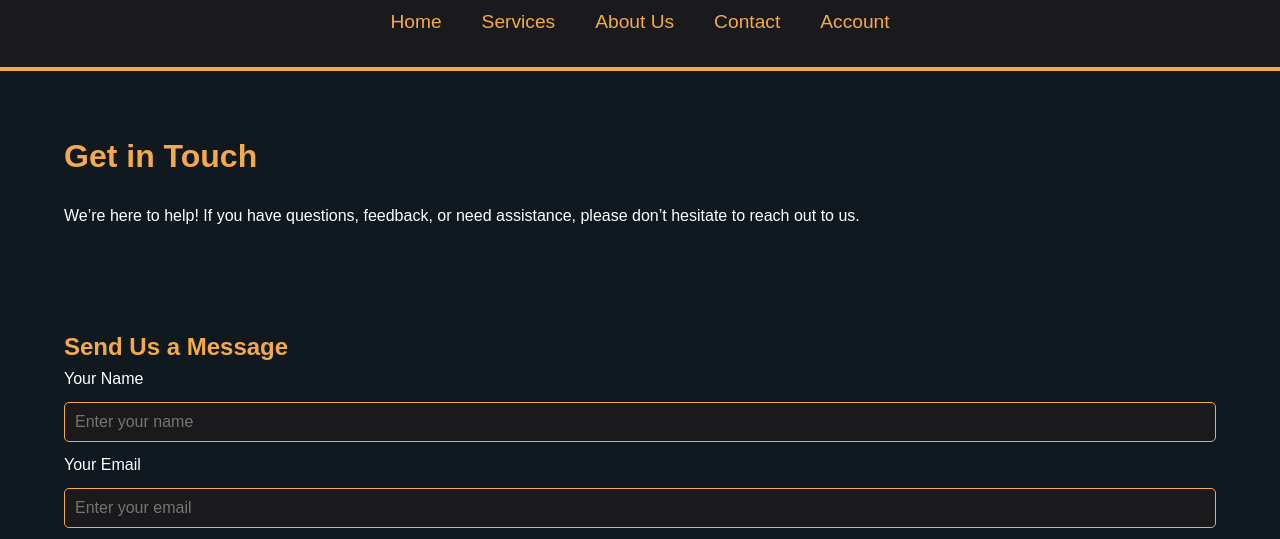
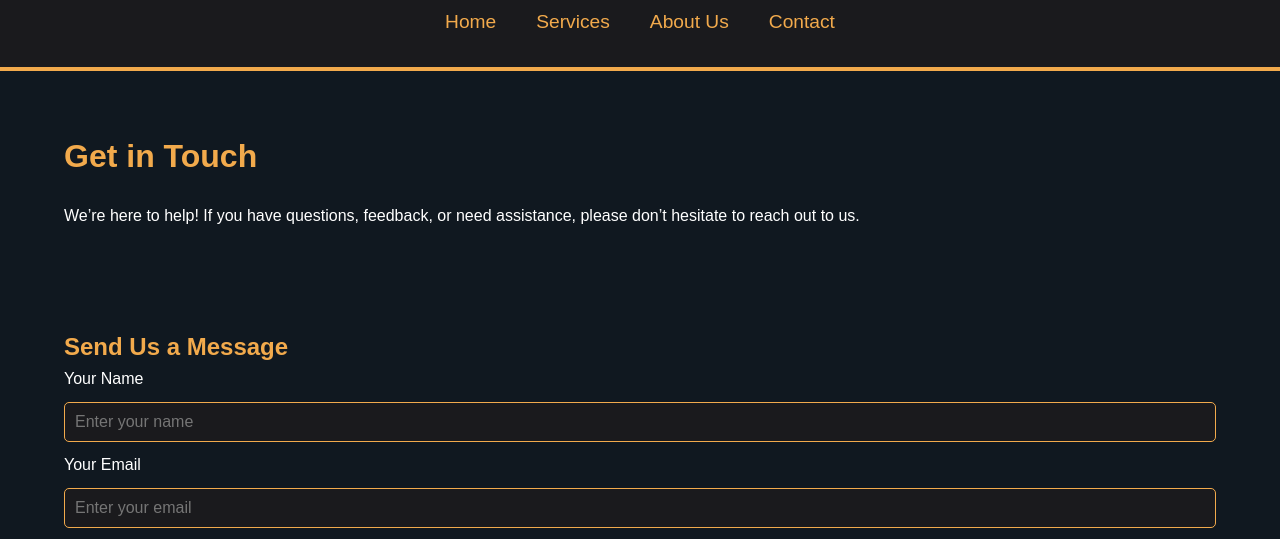
Before and after one commit to jjones1026/fuelifyme, a plain HTML site: page pages/contact.html in a window 1280 px wide. Shown: the part 255-794 px from the top of the page. Drawn offline with Linux system fonts and the light colour scheme.

Commit message:
Update contact.html

```diff
--- a/pages/contact.html
+++ b/pages/contact.html
@@ -18,8 +18,7 @@
                 <li><a href="../pages/services.html">Services</a></li>
                 <li><a href="../pages/about.html">About Us</a></li>
                 <li><a href="../pages/contact.html" class="active" aria-current="page">Contact</a></li>
-                <li><a href="../pages/account.html">Account</a></li>
-            </ul>
+              </ul>
         </nav>
     </header>
 
```
